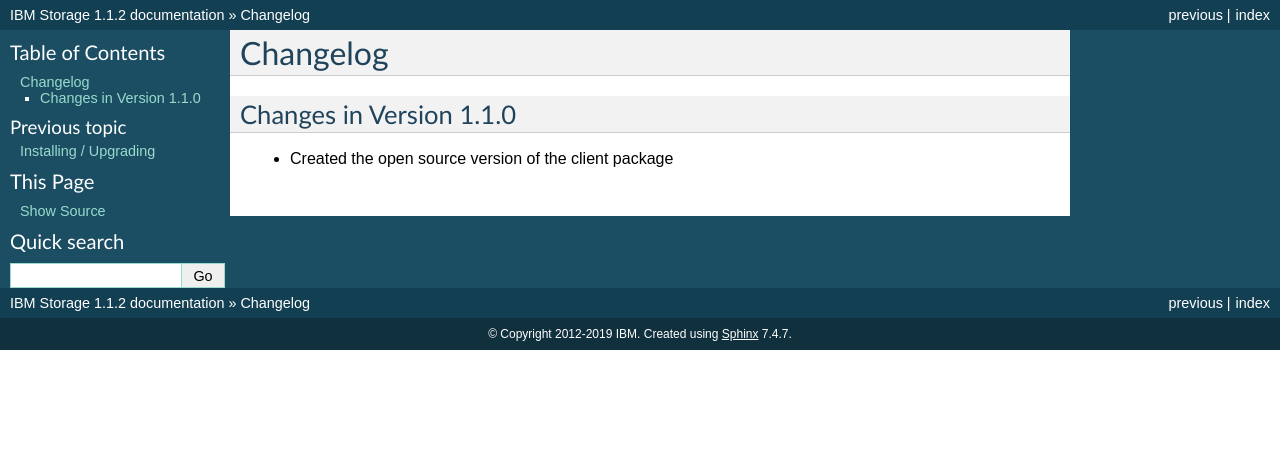
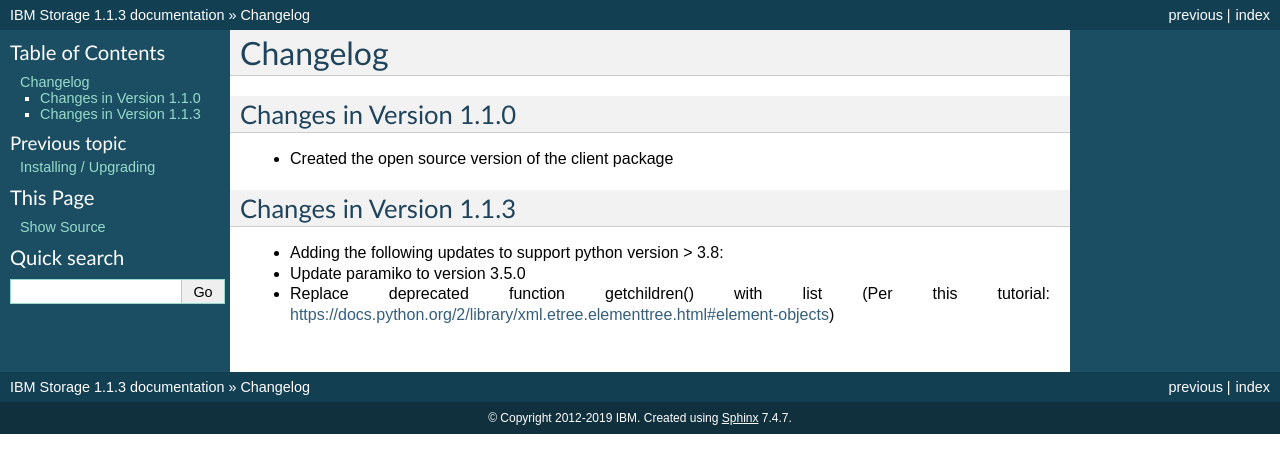
Before and after one commit to IBM/pysvc, a Sphinx documentation site: the page built from docs/changelog.rst, in a window 1280 px wide. Shown: the top 473 px of the page. Built offline with Sphinx 7.4.7, drawn with Linux system fonts in a browser that asks for light colours.

Commit message:
Version 1.1.3 - update APIs versions to support python version > 3.8
Signed-off-by: Uri Ziv <uri.ziv1@ibm.com>

```diff
--- a/docs/changelog.rst
+++ b/docs/changelog.rst
@@ -5,3 +5,10 @@
 ------------------------
 
 * Created the open source version of the client package
+
+Changes in Version 1.1.3
+------------------------
+
+* Adding the following updates to support python version > 3.8:
+* Update paramiko to version 3.5.0
+* Replace deprecated function getchildren() with list (Per this tutorial: https://docs.python.org/2/library/xml.etree.elementtree.html#element-objects)
--- a/pysvc/__init__.py
+++ b/pysvc/__init__.py
@@ -21,7 +21,7 @@
 """
 PYSVC_DEFAULT_LOGGER = "pysvc"
 
-version_tuple = (1, 1, 2)
+version_tuple = (1, 1, 3)
 
 
 def get_version_string():
--- a/requirements.txt
+++ b/requirements.txt
@@ -1,2 +1,2 @@
 munch==2.3.2
-paramiko==2.6.0
+paramiko==3.5.0
```
Also changed, not shown: 1 other file.
